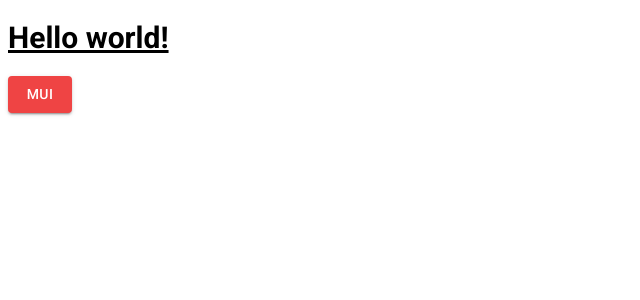
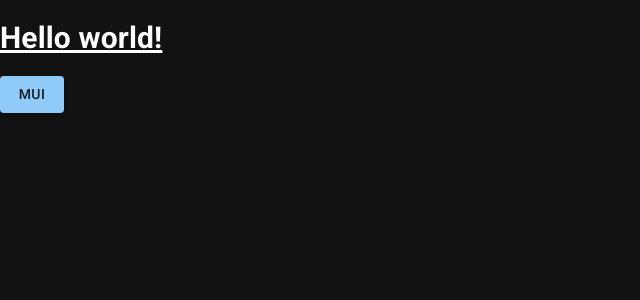
Before and after one commit to L4snico/cloud, a React (Vite) app in the folder client/: page / in a window 1280 px wide. Shown: the top 300 px of the page, without its empty margins (0-640 px from the left). Built offline with nearby package versions, Linux system fonts and the light colour scheme.

Commit message:
configuring dark mode

```diff
--- a/client/src/App.tsx
+++ b/client/src/App.tsx
@@ -4,9 +4,7 @@ function App() {
 	return (
 		<>
 			<h1 className="text-3xl font-bold underline">Hello world!</h1>
-			<Button variant="contained" className="bg-red-500">
-				MUI
-			</Button>
+			<Button variant="contained">MUI</Button>
 		</>
 	)
 }
--- a/client/src/main.tsx
+++ b/client/src/main.tsx
@@ -6,12 +6,21 @@ import "@fontsource/roboto/300.css"
 import "@fontsource/roboto/400.css"
 import "@fontsource/roboto/500.css"
 import "@fontsource/roboto/700.css"
-import { StyledEngineProvider } from "@mui/material"
+import { createTheme, CssBaseline, StyledEngineProvider, ThemeProvider } from "@mui/material"
+
+const darkTheme = createTheme({
+	palette: {
+		mode: "dark",
+	},
+})
 
 ReactDOM.createRoot(document.getElementById("root") as HTMLElement).render(
 	<React.StrictMode>
 		<StyledEngineProvider injectFirst>
-			<App />
+			<ThemeProvider theme={darkTheme}>
+				<CssBaseline />
+				<App />
+			</ThemeProvider>
 		</StyledEngineProvider>
 	</React.StrictMode>
 )
```
